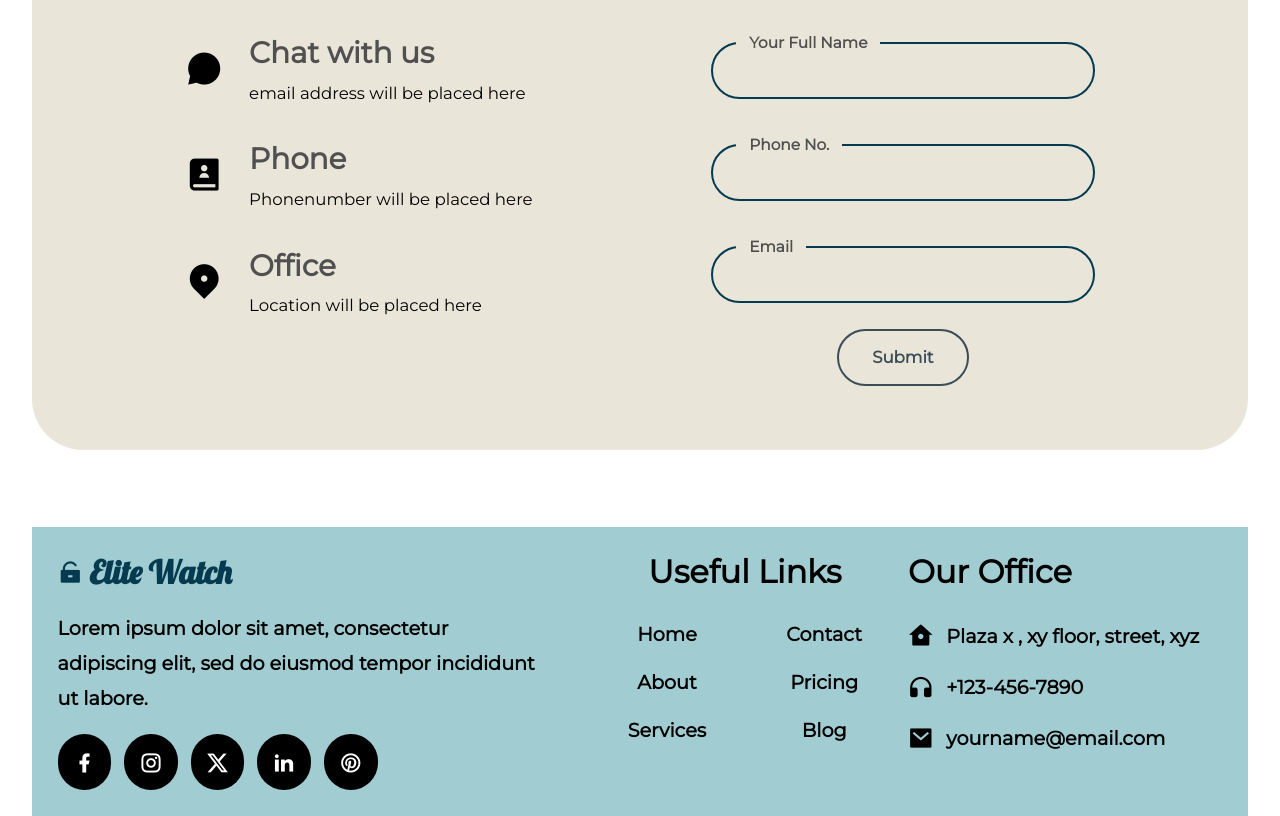
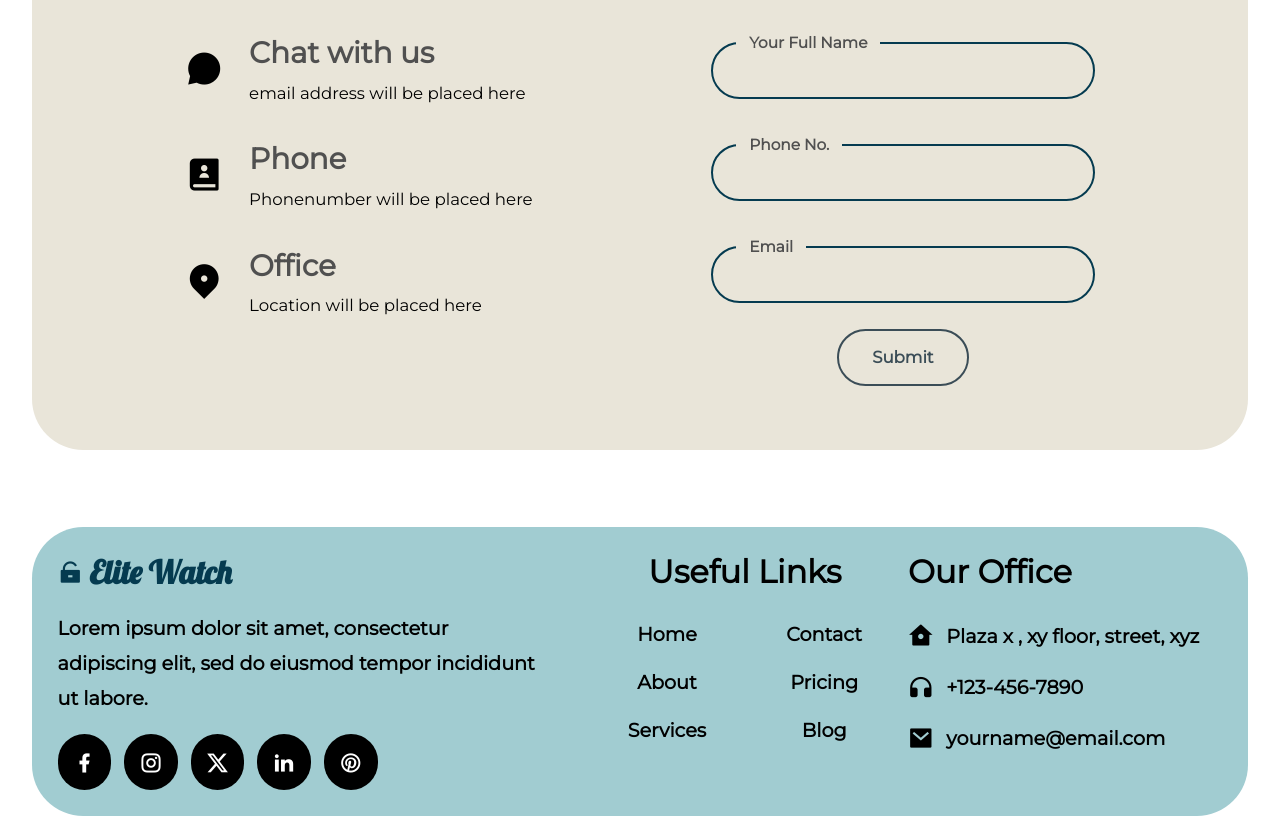
Before and after one commit to adnanathania08/Elite-Watch, a plain HTML site: page index.html in a window 1280 px wide. Shown: the part 1681-2497 px from the top of the page. Drawn offline with nearby package versions, Linux system fonts and the light colour scheme; a web font is replaced by a local one.

Commit message:
final changes done

```diff
--- a/style.less
+++ b/style.less
@@ -467,6 +467,7 @@
         background-color: #A1CCD1;
         padding: 2vw;
         margin-top: 6vw;
+        border-radius: 4vw;
         .socials {
             width: 45%;
             height: 100%;
```
Also changed, not shown: style.css.
